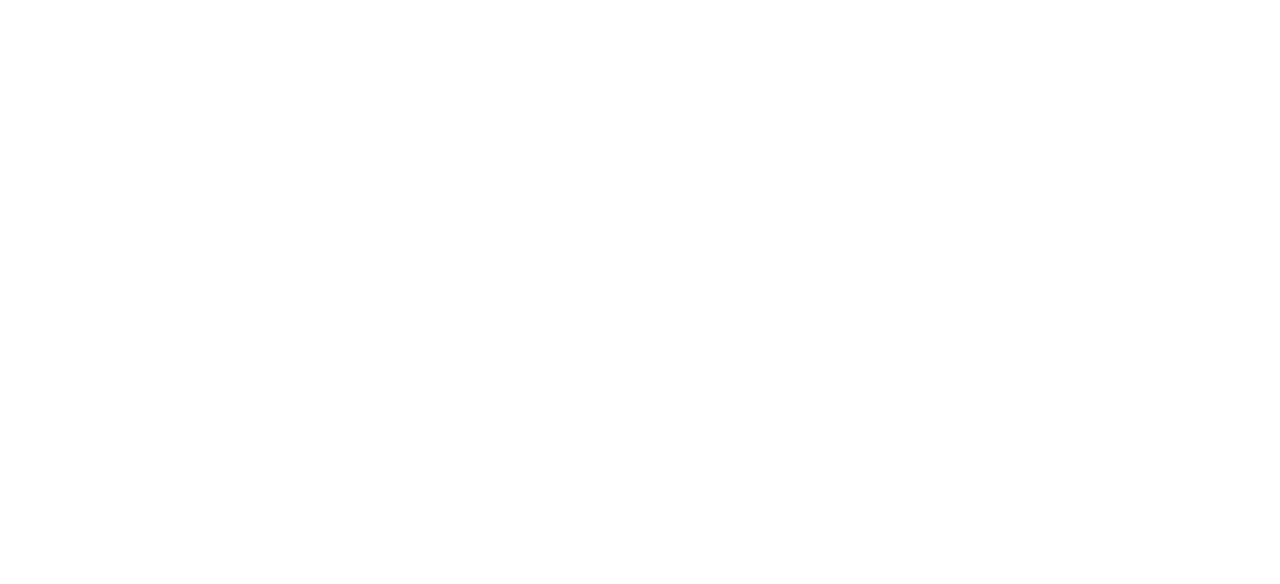
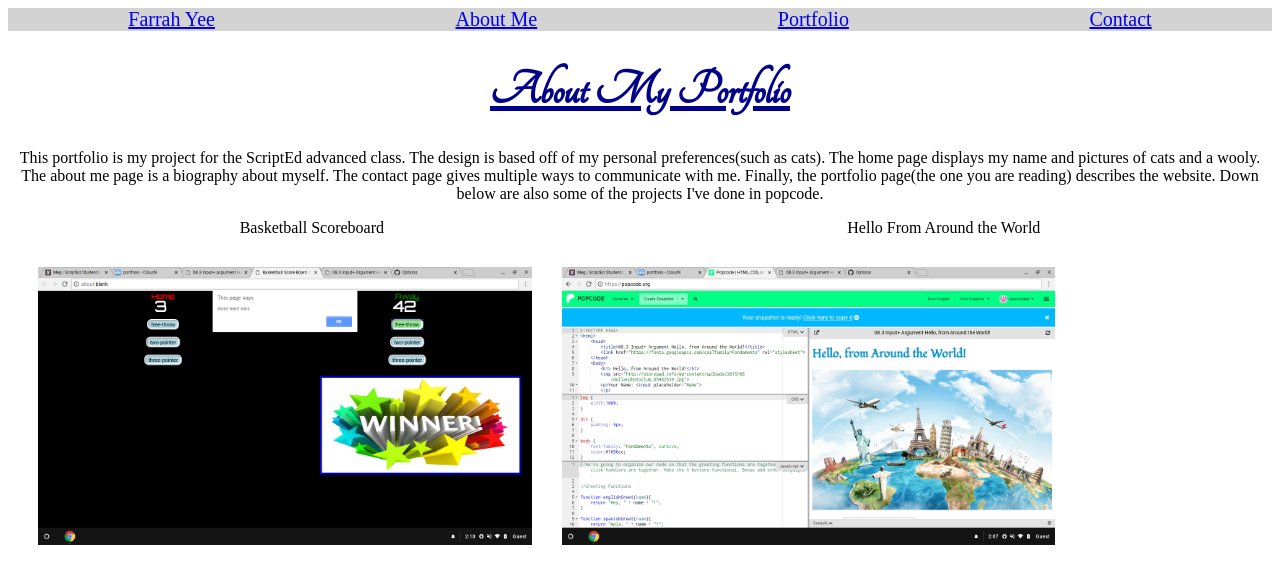
Before and after one commit to yayscripted/portfolio, a plain HTML site: page portfolio.html in a window 1280 px wide. Drawn offline with Linux system fonts and the light colour scheme.

Commit message:
My portfolio

```diff
--- a/portfolio.html
+++ b/portfolio.html
@@ -1,8 +1,30 @@
 <html>
     <head>
         <title> Portfolio</title>
+        <link href="https://fonts.googleapis.com/css?family=Great+Vibes|Press+Start+2P|Sacramento|Tangerine" rel="stylesheet">
+        <link href="styles.css" rel="stylesheet">
     </head>
     <body>
-
+        <div class="row footer">
+        <div class="p"><a href="index.html">Farrah Yee</a></div>
+            <div class="p"><a href="aboutme.html">About Me</a></div>
+            <div class="p"><a href="portfolio.html">Portfolio</a></div>
+            <div class="p"><a href="contact.html">Contact</a></div>
+        </div>
+        <h1 class="title">About My Portfolio</h1>
+        <p class="port">This portfolio is my project for the ScriptEd advanced class.
+        The design is based off of my personal preferences(such as cats). The home page
+        displays my name and pictures of cats and a wooly. The about me page is a biography
+        about myself. The contact page gives multiple ways to communicate with me. Finally,
+        the portfolio page(the one you are reading) describes the website. Down below
+        are also some of the projects I've done in popcode.</p>
+        <div class="porttitle">
+        <div class="portname">Basketball Scoreboard</div>
+        <div class="portname">Hello From Around the World</div>
+        </div>
+        <div class="portdiv">
+        <img class="ss1" src="screenshot1.png">
+        <img class="ss2" src="screenshot2.png">
+        </div>
     </body>
 </html>
--- a/styles.css
+++ b/styles.css
@@ -1,3 +1,7 @@
+body {
+    overflow-y: scroll;
+}
+
 .home {
     background-image: url("https://encrypted-tbn0.gstatic.com/images?q=tbn:ANd9GcQmC_ZZ-k1KyzmKlqg3fNG3K3KYLOuqZXXXhuFW2KhllOpoTbjd9Q");
 }
@@ -11,6 +15,7 @@
 .footer {
     display: flex;
     justify-content: space-around;
+    background-color: lightgrey;
 }
 
 .headshot{
@@ -56,4 +61,29 @@
 .continfo {
     text-align: center;
 }
+
+.port {
+    text-align: center;
 }
+
+.ss1 {
+    height: 40%;
+    width:40%;
+    margin: 15px;
+}
+
+.ss2 {
+    height: 40%;
+    width:40%;
+    margin: 15px;
+}
+
+.portdiv {
+    display: flex;
+    margin: 15px;
+}
+
+.porttitle {
+    display: flex;
+    justify-content: space-around;
+}
```
Also changed, not shown: aboutme.html (+11 -1 lines), contact.html (+10 -1 lines), index.html (+3 -8 lines), screenshot1.png (added), screenshot2.png (added).
